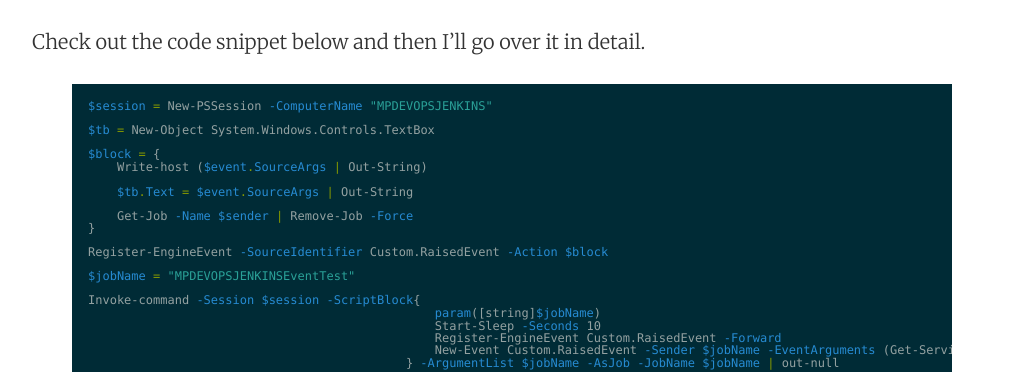
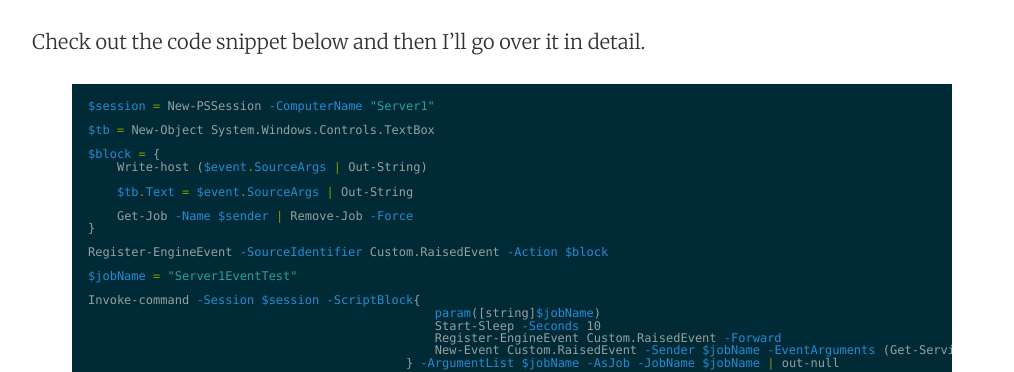
Before and after one commit to RandomNoun7/RandomNoun7.github.io, a Jekyll site: the page built from _posts/2016-03-17-EventBased-Async-Job-Handling.markdown, in a window 1280 px wide and 900 px high, scrolled down 1158 px. Shown: the part 161-533 px from the top of the window, without its empty margins (128-1142 px from the left). Built offline with Jekyll 4.4.1, drawn with Linux system fonts in a browser that asks for light colours.

Commit message:
Post update: Event Based Asynchronous Job Management In Powershell

```diff
--- a/_posts/2016-03-17-EventBased-Async-Job-Handling.markdown
+++ b/_posts/2016-03-17-EventBased-Async-Job-Handling.markdown
@@ -23,7 +23,7 @@ What if the process looked more like:
 Check out the code snippet below and then I'll go over it in detail.
 
 {%highlight powershell%}
-$session = New-PSSession -ComputerName "MPDEVOPSJENKINS"
+$session = New-PSSession -ComputerName "Server1"
 
 $tb = New-Object System.Windows.Controls.TextBox
 
@@ -37,7 +37,7 @@ $block = {
 
 Register-EngineEvent -SourceIdentifier Custom.RaisedEvent -Action $block
 
-$jobName = "MPDEVOPSJENKINSEventTest"
+$jobName = "Server1EventTest"
 
 Invoke-command -Session $session -ScriptBlock{
                                                 param([string]$jobName)
```
